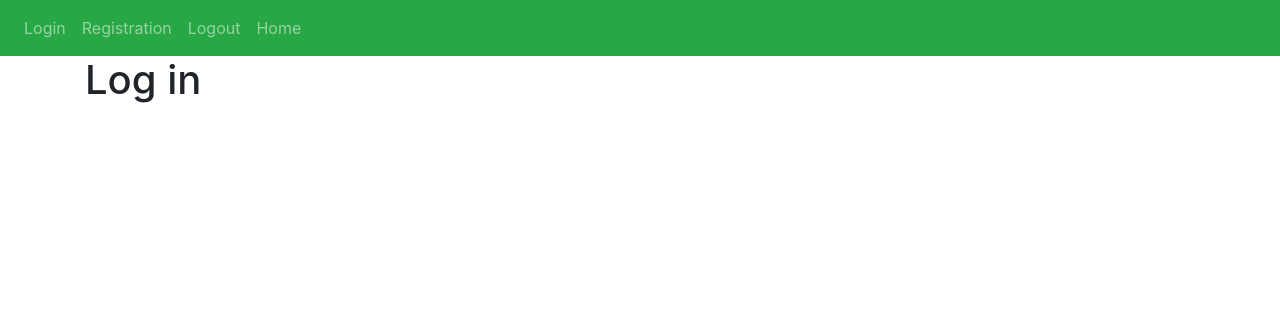
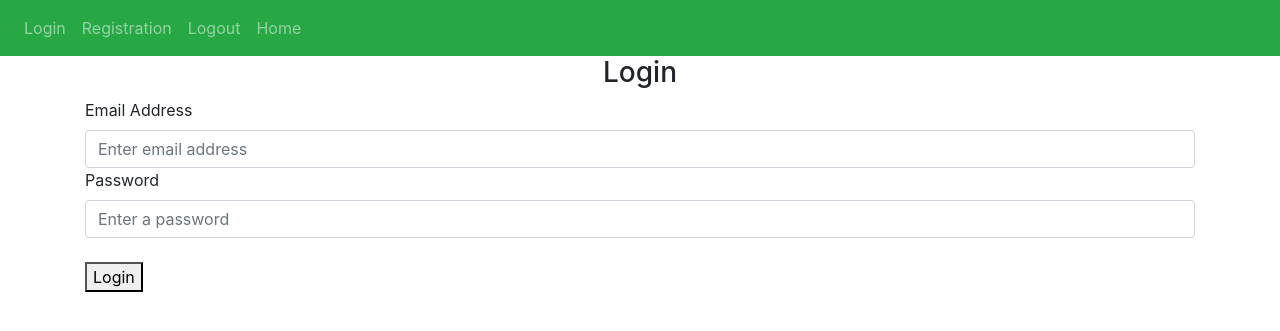
Before and after one commit to Remiinisce/Project-TWT, a Flask app: page /login in a window 1280 px wide. Shown: the top 331 px of the page. Run offline with Flask 2, Linux system fonts and the light colour scheme; some libraries are stand-ins or nearby versions.

Commit message:
Additons - Log in page. (Email and password, login/submit button)

```diff
--- a/website/templates/login.html
+++ b/website/templates/login.html
@@ -1,3 +1,17 @@
 {% extends "base.html" %} {% block title %}Login{% endblock %}
 
-{% block content %} <h1>Log in</h1>{% endblock %}
+{% block content %}
+<h3 align="center">Login</h3>
+<div class="form-group">
+    <label for=""email">Email Address</label>
+    <input type="email" class="form-control" id="email" name="email" placeholder="Enter email address"
+</div>
+
+<div class="form-group">
+    <label for=""password">Password</label>
+    <input type="password" class="form-control" id="password1" name="password1" placeholder="Enter a password"
+</div>
+<br />
+<button type="submit" class=""btn btn-primary">Login</button>
+
+{% endblock %}
```
